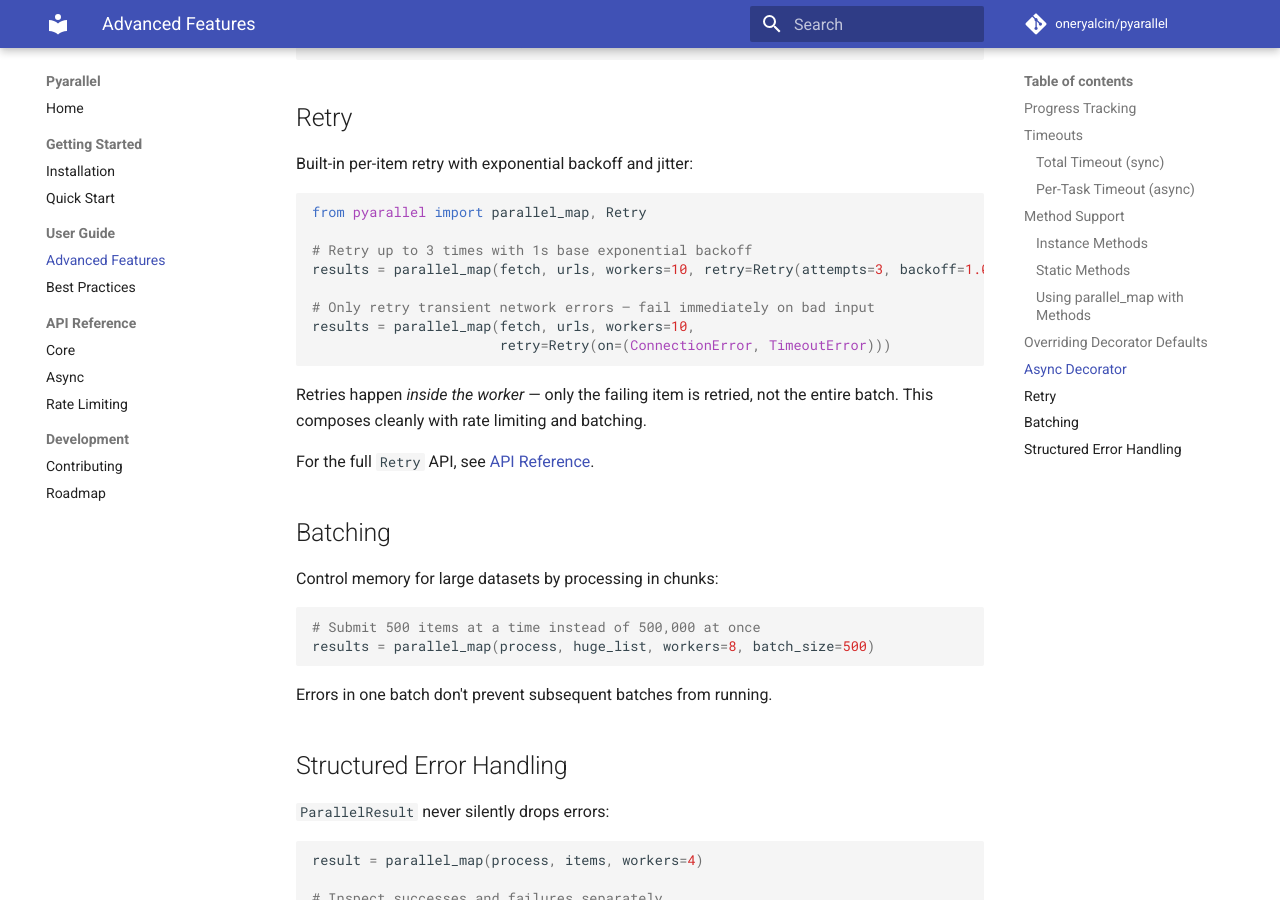
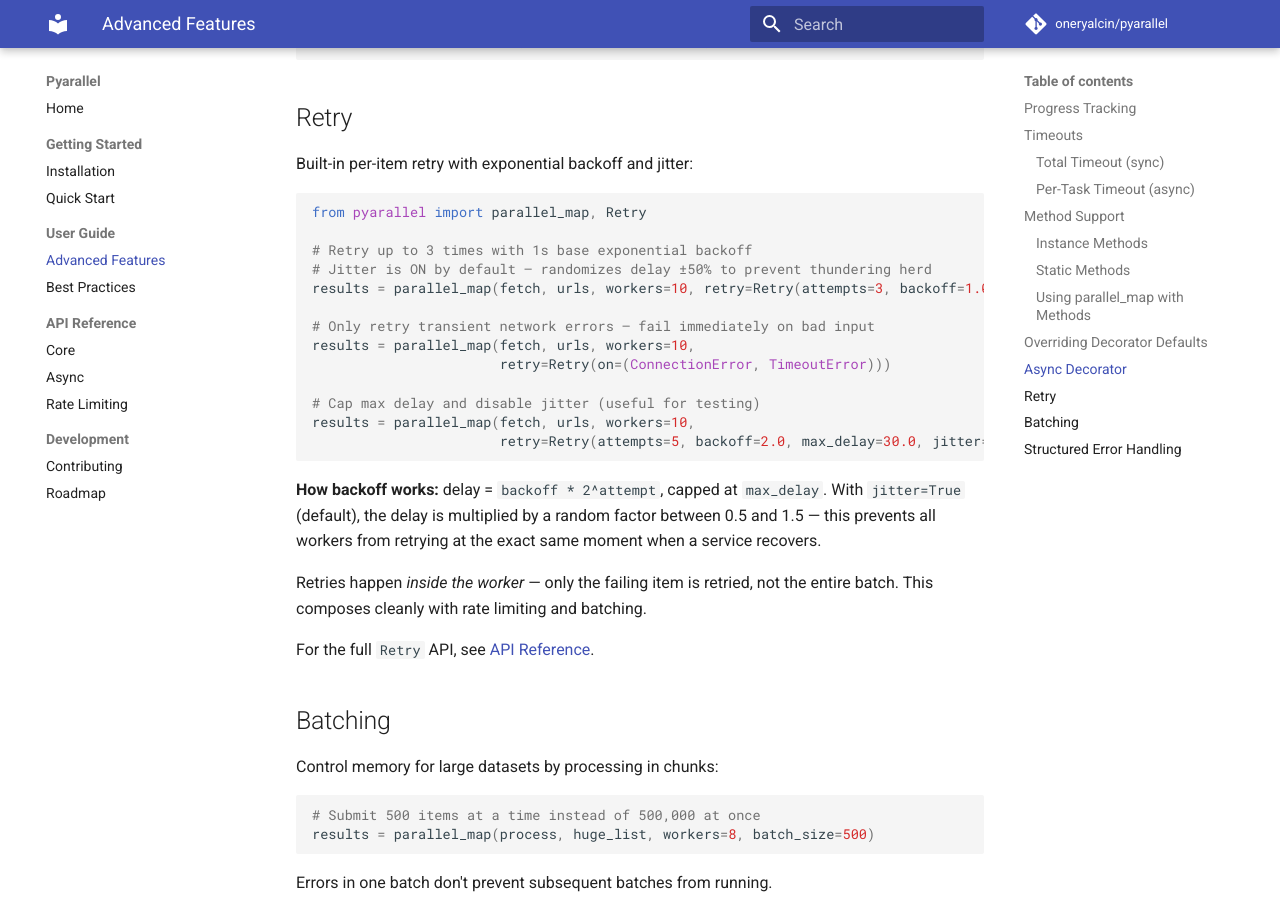
Before and after one commit to oneryalcin/pyarallel, an MkDocs documentation site: the page built from docs/user-guide/advanced-features.md, in a window 1280 px wide and 900 px high, scrolled down 2499 px. Built offline with MkDocs 1.6.1 and Material for MkDocs 9.7.7, drawn with Linux system fonts in a browser that asks for light colours; comment, search, counter and statistics services are not loaded.

Commit message:
Show jitter, max_delay, and backoff formula in Retry docs
The docs mentioned "jitter" but never showed it in examples.
Added example with all Retry params and a plain-English explanation
of the backoff formula and why jitter matters.

https://claude.ai/code/session_01RHTs4at74CA2wwTTQWQo52

````diff
--- a/docs/user-guide/advanced-features.md
+++ b/docs/user-guide/advanced-features.md
@@ -128,12 +128,19 @@ Built-in per-item retry with exponential backoff and jitter:
 from pyarallel import parallel_map, Retry
 
 # Retry up to 3 times with 1s base exponential backoff
+# Jitter is ON by default — randomizes delay ±50% to prevent thundering herd
 results = parallel_map(fetch, urls, workers=10, retry=Retry(attempts=3, backoff=1.0))
 
 # Only retry transient network errors — fail immediately on bad input
 results = parallel_map(fetch, urls, workers=10,
                        retry=Retry(on=(ConnectionError, TimeoutError)))
+
+# Cap max delay and disable jitter (useful for testing)
+results = parallel_map(fetch, urls, workers=10,
+                       retry=Retry(attempts=5, backoff=2.0, max_delay=30.0, jitter=False))
 ```
+
+**How backoff works:** delay = `backoff * 2^attempt`, capped at `max_delay`. With `jitter=True` (default), the delay is multiplied by a random factor between 0.5 and 1.5 — this prevents all workers from retrying at the exact same moment when a service recovers.
 
 Retries happen *inside the worker* — only the failing item is retried, not the entire batch. This composes cleanly with rate limiting and batching.
 
````
